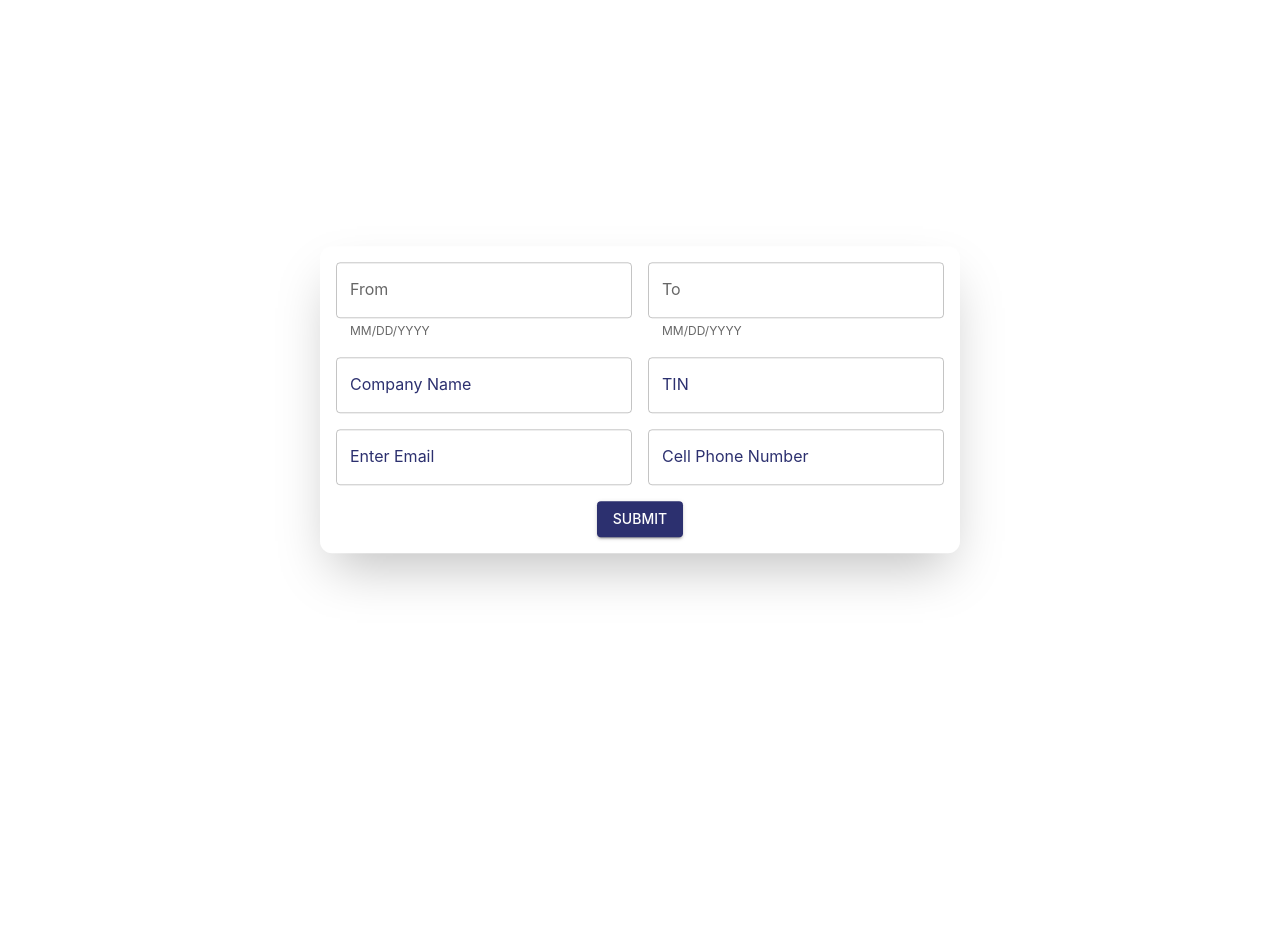
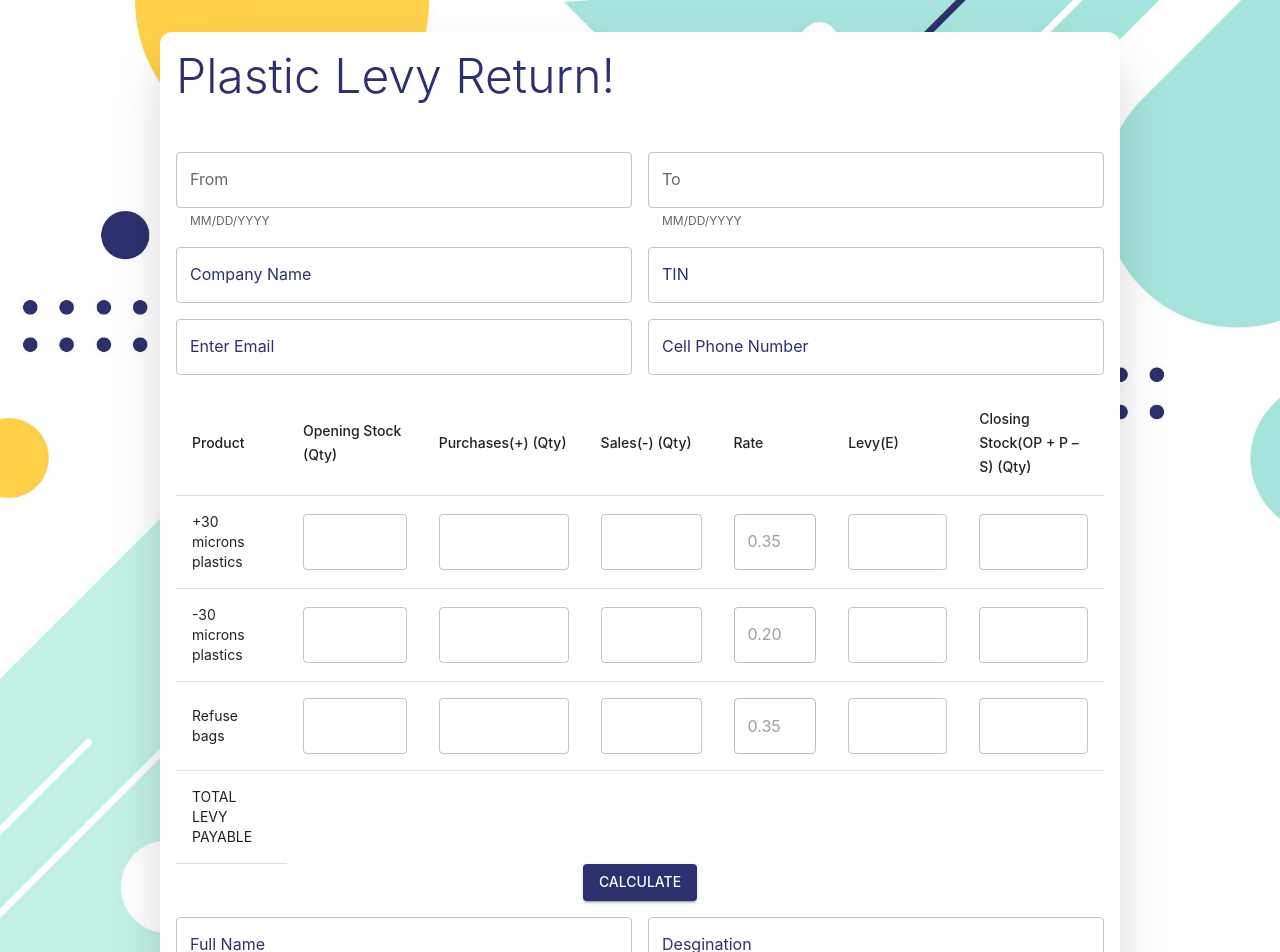
Before and after one commit to NikhilSaini99/estwaniTax, a Next.js app: page /RTR/RTRform in a window 1280 px wide. Shown: the top 952 px of the page. Before the commit the page ends 800 px from the top, so only its background shows below. Built offline with nearby package versions, Linux system fonts and the light colour scheme.

Commit message:
RTR form

```diff
--- a/src/pages/RTR/RTRform.js
+++ b/src/pages/RTR/RTRform.js
@@ -6,9 +6,12 @@ import { AdapterDayjs } from '@mui/x-date-pickers/AdapterDayjs';
 import { DatePicker } from '@mui/x-date-pickers/DatePicker';
 import { LocalizationProvider } from '@mui/x-date-pickers/LocalizationProvider';
 import dayjs from 'dayjs';
-import { Box } from '@mui/material';
+import { Box, Typography } from '@mui/material';
 import CustomButton from '@/components/Button';
 import CustomTextField from '@/components/CustomTextField';
+import bg from "../../../public/assets/background3.jpg"
+import { Table, TableBody, TableCell, TableContainer, TableHead, TableRow, TextField, FormGroup, FormControlLabel, Checkbox } from '@mui/material';
+
 
 const RTRform = () => {
   const dispatch = useDispatch()
@@ -40,21 +43,24 @@ const RTRform = () => {
     dispatch(rtrData({ ...data, dateFrom: from, dateTo: to }));
   }
   const formParentStyling = {
-    width: { xs: '98%', lg: '50%' },
+    width: { xs: '98%', md: '98%', lg: '80%' },
     margin: '0 auto',
     p: { xs: '0.5rem', lg: '2rem' },
     borderRadius: '20px',
     position: 'relative',
     top: '0',
-    minHeight: { xs: '100vh', lg: '800px' }
+    minHeight: { xs: '100vh', }
   }
   return (
     <>
       {RTRformData && console.log(RTRformData)}
+      <Box sx={{ background: `url(${bg.src})`, backgroundSize: 'cover' }}>
         <Box sx={{ ...formParentStyling }}>
-        <Box component='form' className='grid grid-cols-2 gap-4 bg-white shadow-2xl p-4 rounded-xl absolute top-1/2 left-1/2 transform -translate-x-1/2 -translate-y-1/2 w-full sm:w-3/4 lg:w-full'
+          <Box component='form' className='grid grid-cols-2 gap-4 bg-white shadow-2xl p-4 rounded-xl'
             onSubmit={handleSubmit(onsubmit)}>
-
+            <Typography className='col-span-full' variant='h1' sx={{ marginBottom: "2rem", fontSize: { xs: '1.5rem', md: '2rem', lg: '3rem' }, color: '#2C306F' }}>
+              Plastic Levy Return!
+            </Typography>
             <LocalizationProvider dateAdapter={AdapterDayjs}>
               <Controller
                 control={control}
@@ -118,13 +124,130 @@ const RTRform = () => {
                 fieldLabel='Cell Phone Number' errorDetail='cellPhone' errors={errors}
               />}
             />
+            <Box className='col-span-full'>
+              <TableContainer >
+                <Table>
+                  <TableHead>
+                    <TableRow>
+                      <TableCell>Product</TableCell>
+                      <TableCell>Opening Stock (Qty)</TableCell>
+                      <TableCell>Purchases(+) (Qty)</TableCell>
+                      <TableCell>Sales(-) (Qty)</TableCell>
+                      <TableCell>Rate</TableCell>
+                      <TableCell>Levy(E)</TableCell>
+                      <TableCell>Closing Stock(OP + P – S) (Qty)</TableCell>
+                    </TableRow>
+                  </TableHead>
+                  <TableBody>
+                    <TableRow>
+                      <TableCell>+30 microns plastics</TableCell>
+                      <TableCell>
+                        <TextField type="text" />
+                      </TableCell>
+                      <TableCell>
+                        <TextField type="text" />
+                      </TableCell>
+                      <TableCell>
+                        <TextField type="text" />
+                      </TableCell>
+                      <TableCell>
+                        <TextField type="text" value='0.35' disabled />
+                      </TableCell>
+                      <TableCell>
+                        <TextField type="text" />
+                      </TableCell>
+                      <TableCell>
+                        <TextField type="text" />
+                      </TableCell>
+                    </TableRow>
+                    <TableRow>
+                      <TableCell>-30 microns plastics</TableCell>
+                      <TableCell>
+                        <TextField type="text" />
+                      </TableCell>
+                      <TableCell>
+                        <TextField type="text" />
+                      </TableCell>
+                      <TableCell>
+                        <TextField type="text" />
+                      </TableCell>
+                      <TableCell>
+                        <TextField type="text" value='0.20' disabled />
+                      </TableCell>
+                      <TableCell>
+                        <TextField type="text" />
+                      </TableCell>
+                      <TableCell>
+                        <TextField type="text" />
+                      </TableCell>
+                    </TableRow>
+                    <TableRow>
+                      <TableCell>Refuse bags</TableCell>
+                      <TableCell>
+                        <TextField type="text" />
+                      </TableCell>
+                      <TableCell>
+                        <TextField type="text" />
+                      </TableCell>
+                      <TableCell>
+                        <TextField type="text" />
+                      </TableCell>
+                      <TableCell>
+                        <TextField type="text" value='0.35' disabled />
+                      </TableCell>
+                      <TableCell>
+                        <TextField type="text" />
+                      </TableCell>
+                      <TableCell>
+                        <TextField type="text" />
+                      </TableCell>
+                    </TableRow>
+                    <TableRow>
+                      <TableCell>
+                        TOTAL LEVY PAYABLE
+                      </TableCell>
+                    </TableRow>
+                  </TableBody>
+                </Table>
+              </TableContainer>
+              <Box className="col-span-full flex justify-center">
+                <CustomButton text="Calculate" bgColor='#2C306F' />
+              </Box>
+            </Box>
+
+            <Controller
+              control={control}
+              name="fullName"
+              rules={{ required: 'FullName is required' }}
+              render={({ field }) => <CustomTextField field={field} inputType='text'
+                fieldLabel='Full Name' errorDetail='fullName' errors={errors}
+              />}
+            />
+            <Controller
+              control={control}
+              name="designation"
+              rules={{ required: 'Desgination is required' }}
+              render={({ field }) => <CustomTextField field={field} inputType='text'
+                fieldLabel='Desgination' errorDetail='designation' errors={errors}
+              />}
+            />
+
+
+
+
+            <FormGroup className="col-span-full flex justify-center">
+              <FormControlLabel required control={<Checkbox />} label="Certified to the best of my knowledge as true, correct, and complete" />
+            </FormGroup>
 
             <Box className="col-span-full flex justify-center">
               <CustomButton text='Submit' bgColor='#2C306F' type='submit' />
             </Box>
+
+
           </Box>
         </Box>
 
+      </Box>
 
 
     </>
```
Lines whose indentation alone changed are shown as unchanged.
